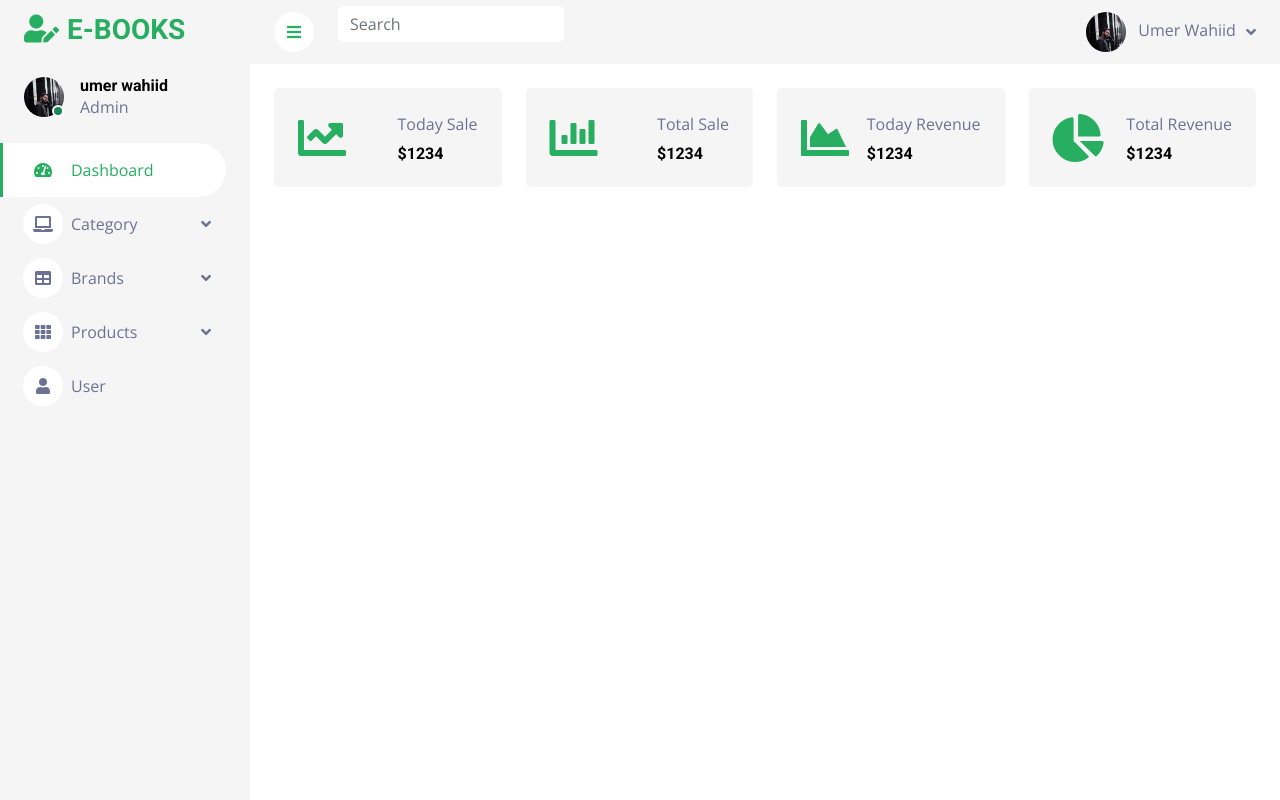
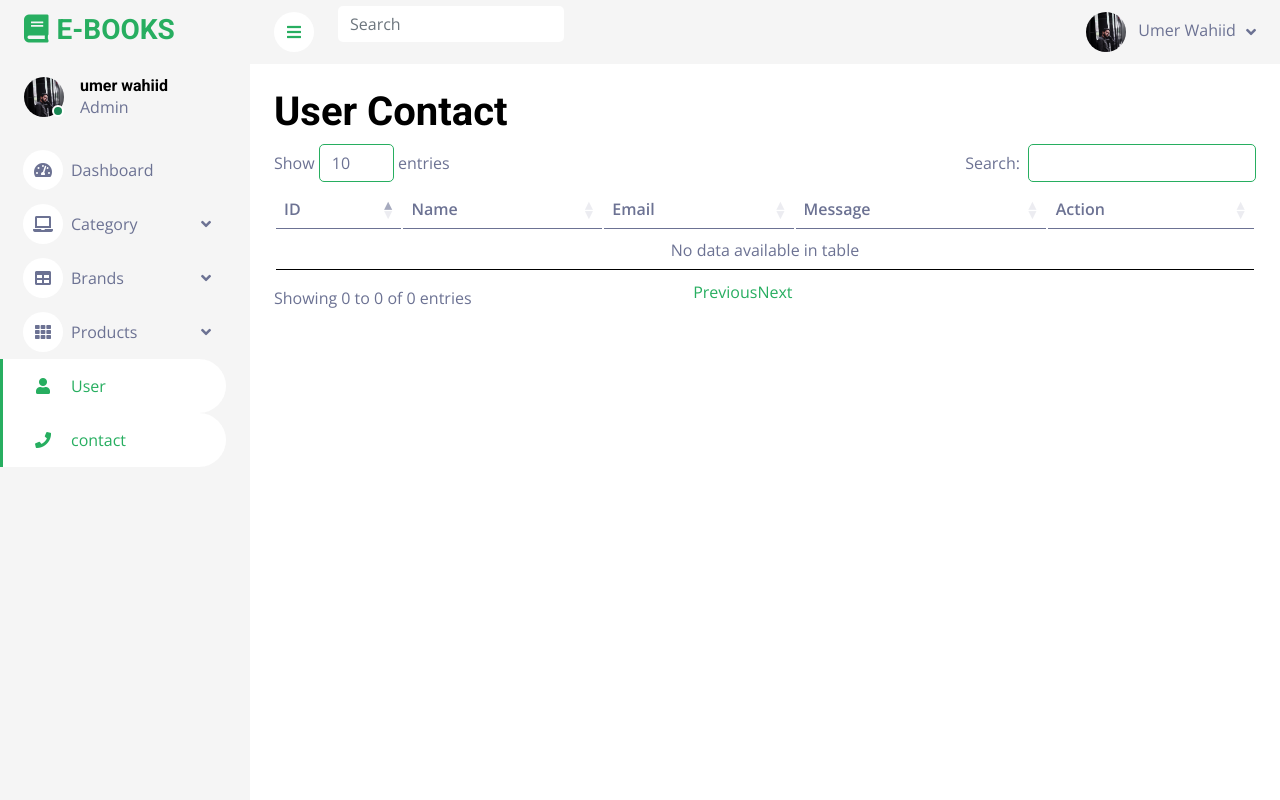
Before and after one commit to umer-wahiid/E-Book, a PHP site: page /index.php?contact in a window 1280 px wide. Run offline with PHP 8.4, Linux system fonts and the light colour scheme; data that the repository does not hold is empty; some libraries are stand-ins or nearby versions.

Commit message:
ammar/7:25/23

```diff
--- a/E-Books/views/edit.php
+++ b/E-Books/views/edit.php
@@ -41,14 +41,16 @@ if (isset($_SESSION["userid"]) == null) {
         <link rel="stylesheet" href="css/bootstrap-5.0.2-dist/css/bootstrap.min.css">
         <script src="https://cdn.jsdelivr.net/npm/bootstrap@5.1.3/dist/js/bootstrap.bundle.min.js"></script>
         <STYLE>
-        .main-header{
+            .main-header {
                 margin-top: 0px;
             }
+
             .cat-card {
                 width: 260px;
                 height: 230px;
                 box-shadow: 1px 1px 5px black;
             }
+
             .brand-item .col-lg-3 {
                 margin-top: 25px;
                 display: flex;
--- /dev/null
+++ b/dashboard/views/contact.php
@@ -0,0 +1,63 @@
+<?php
+require "../apis/connection.php";
+?>
+<!DOCTYPE html>
+<html lang="en">
+
+<head>
+    <meta charset="UTF-8">
+    <meta http-equiv="X-UA-Compatible" content="IE=edge">
+    <meta name="viewport" content="width=device-width, initial-scale=1.0">
+    <title>Document</title>
+    <style>
+        .navbar .navbar-nav .nav-link.dash,
+        .cat,
+        .pro,
+        .use {
+            color: var(--light);
+            background: none;
+            border-color: transparent;
+        }
+
+        .navbar .navbar-nav .nav-link.use {
+            color: var(--primary);
+            background: var(--dark);
+            border-color: var(--primary);
+        }
+    </style>
+</head>
+
+<body>
+    <h1>User Contact</h1>
+    <table id="mytable" class="table">
+        <thead>
+            <tr>
+                <th>ID</th>
+                <th>Name</th>
+                <th>Email</th>
+                <th>Message</th>
+                <th>Action</th>
+            </tr>
+        </thead>
+        <tbody>
+            <?php
+            $fetch_contact = mysqli_query($con, "SELECT * from tbl_user_contact");
+            while ($contact_row = mysqli_fetch_array($fetch_contact)) {
+                echo '
+                        <tr>
+                            <td>' . $contact_row[0] . '</td>
+                            <td>' . $contact_row[1] . '</td>
+                            <td>' . $contact_row[2] . '</td>
+                            <td>' . $contact_row[3] . '</td>
+                            <td>
+                                <a href="" class="btn btn-primary">Reply</a>
+                            </td>
+                        </tr>
+                    ';
+            }
+            ?>
+        </tbody>
+    </table>
+</body>
+
+</html>
--- a/dashboard/views/index.php
+++ b/dashboard/views/index.php
@@ -1,5 +1,5 @@
 <style>
-  <?php include "css/bootstrap.min.css"?>
+    <?php include "css/bootstrap.min.css" ?>
 </style>
 <!DOCTYPE html>
 <html lang="en">
@@ -38,10 +38,11 @@
     <link rel="stylesheet" href="css/dataTables.bootstrap.min.css">
 
     <style>
-        .form-control{
+        .form-control {
             border: 1px solid #27ae60;
         }
-        .navbar .navbar-nav .nav-link.dash{
+
+        .navbar .navbar-nav .nav-link.dash {
             color: var(--primary);
             background: var(--dark);
             border-color: var(--primary);
@@ -65,7 +66,7 @@
         <div class="sidebar pe-4 pb-3">
             <nav class="navbar">
                 <a href="index.php" class="navbar-brand mx-4 mb-3">
-                    <h3 class="text-primary"><i class="fa fa-user-edit me-2"></i>E-BOOKS</h3>
+                    <h3 class="text-primary"><i class="fa fa-book me-2"></i>E-BOOKS</h3>
                 </a>
                 <div class="d-flex align-items-center ms-4 mb-4">
                     <div class="position-relative">
@@ -101,6 +102,7 @@
                         </div>
                     </div>
                     <a href="index.php?user" class="nav-item nav-link use"><i class="fa fa-user me-2"></i>User</a>
+                    <a href="index.php?contact" class="nav-item nav-link use"><i class="fa fa-phone me-2"></i>contact</a>
                 </div>
             </nav>
         </div>
@@ -154,6 +156,8 @@ if (isset($_GET["addcat"])) {
                     include "ViewProduct.php";
                 } else if (isset($_GET["user"])) {
                     include "user.php";
+                } else if (isset($_GET["contact"])) {
+                    include "contact.php";
                 } else {
                     echo '
                     <div class="row g-4">
@@ -241,7 +245,7 @@ if (isset($_GET["addcat"])) {
             <script src="js/jquery.dataTables.js"></script>
             <script src="js/dataTables.bootstrap.min.js"></script>
             <script>
-        $(document).ready(function(){
+                $(document).ready(function() {
                     $("#mytable").DataTable();
                 });
             </script>
```
Also changed, not shown: E-Books/apis/user_apis/insert_contact.php (added, +18 -0 lines), E-Books/views/contact.php (+8 -5 lines). Lines whose indentation alone changed are shown as unchanged.
